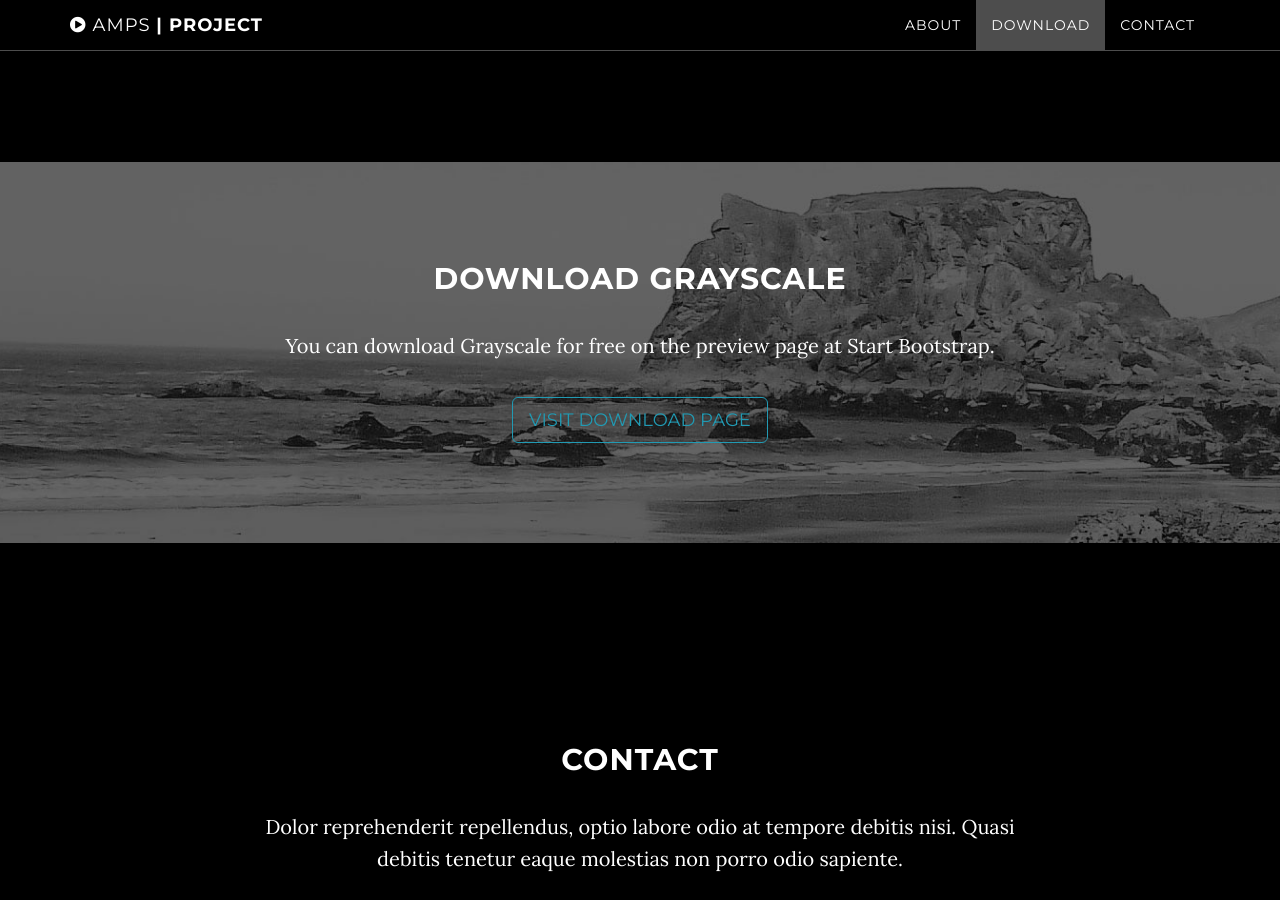
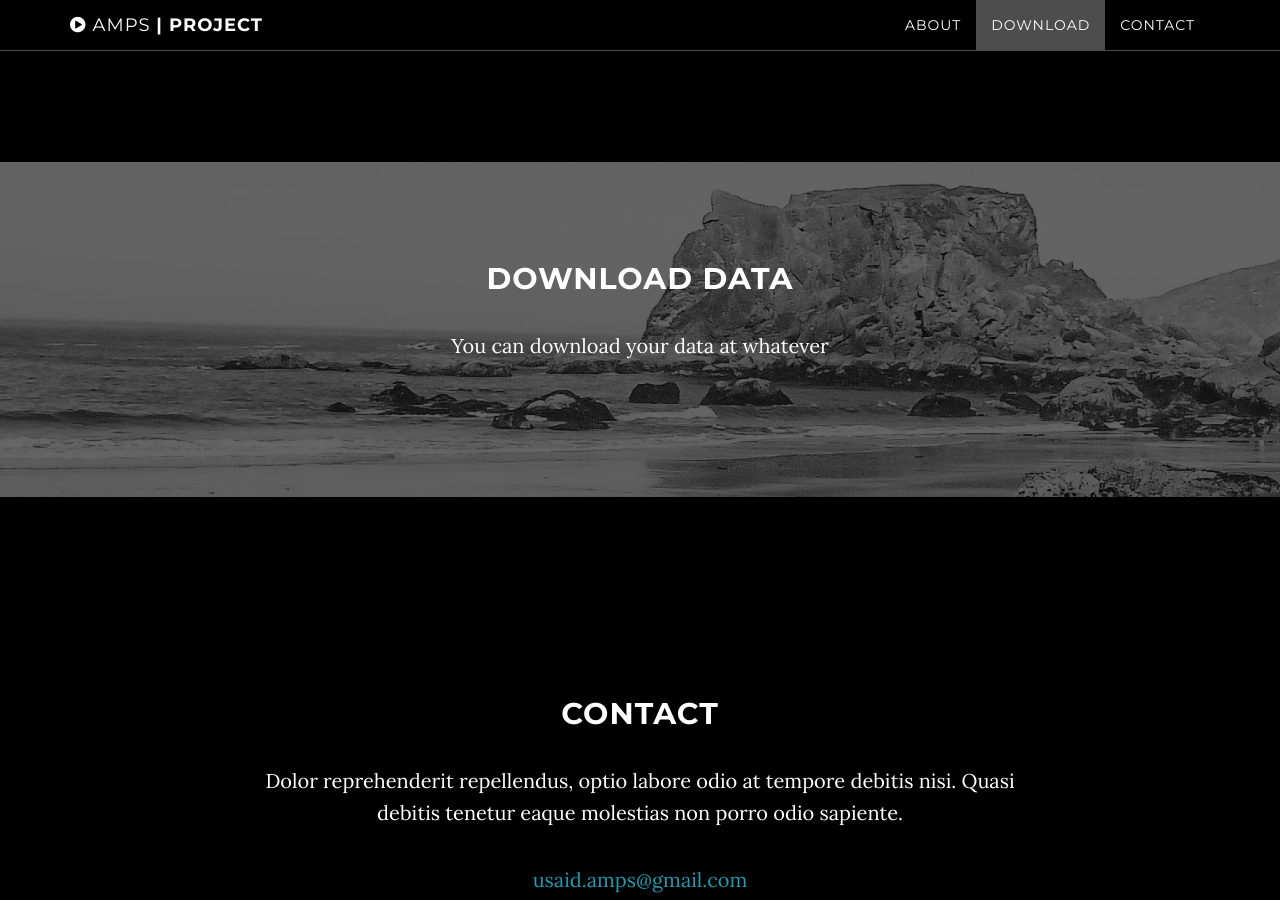
Before and after one commit to amps-project/amps-project, a Jekyll site: the page built from index.html, in a window 1280 px wide and 900 px high, scrolled down 1436 px. Built offline with Jekyll 4.4.1, drawn with Linux system fonts in a browser that asks for light colours.

Commit message:
Update download.html

```diff
--- a/_includes/download.html
+++ b/_includes/download.html
@@ -3,9 +3,8 @@
         <div class="download-section">
             <div class="container">
                 <div class="col-lg-8 col-lg-offset-2">
-                    <h2>Download Grayscale</h2>
-                    <p>You can download Grayscale for free on the preview page at Start Bootstrap.</p>
-                    <a href="http://startbootstrap.com/template-overviews/grayscale/" class="btn btn-default btn-lg">Visit Download Page</a>
+                    <h2>Download Data</h2>
+                    <p>You can download your data at whatever </p>
                 </div>
             </div>
         </div>
```
